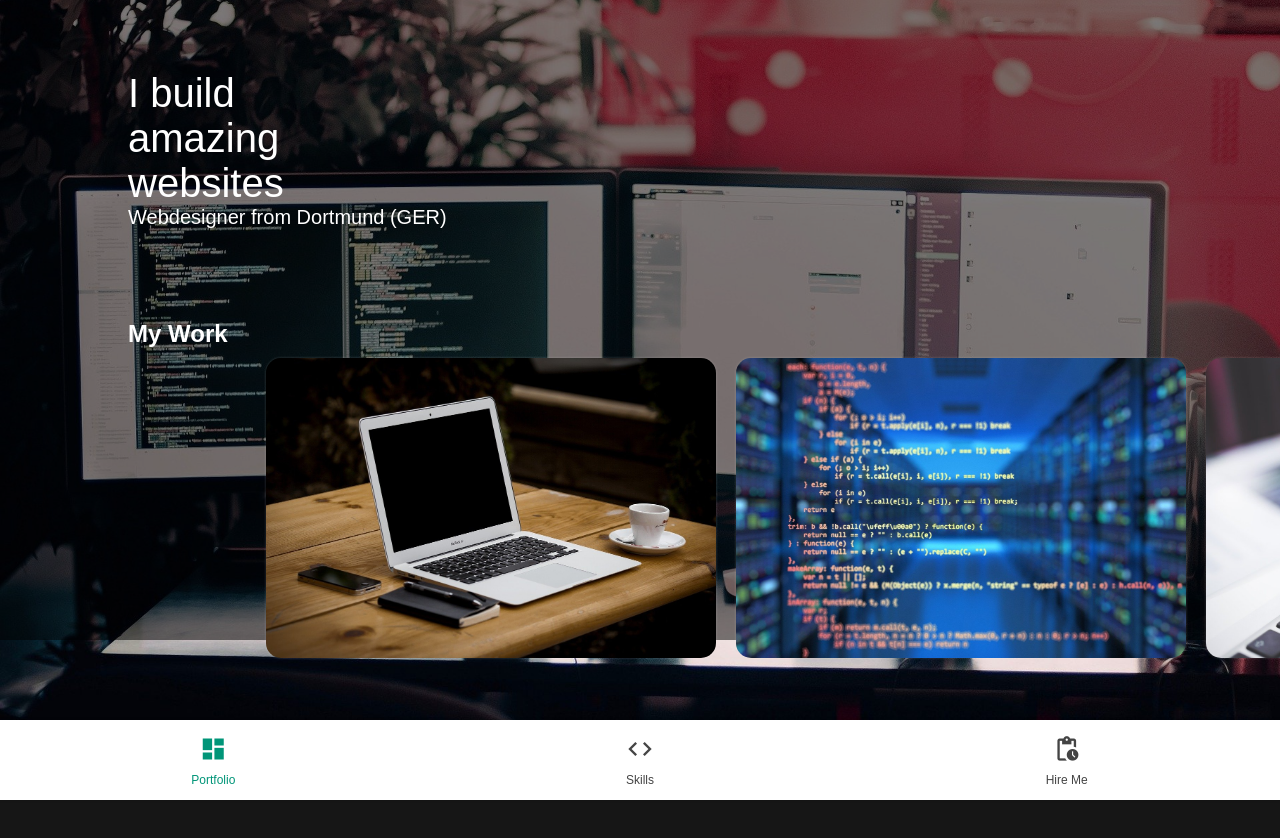
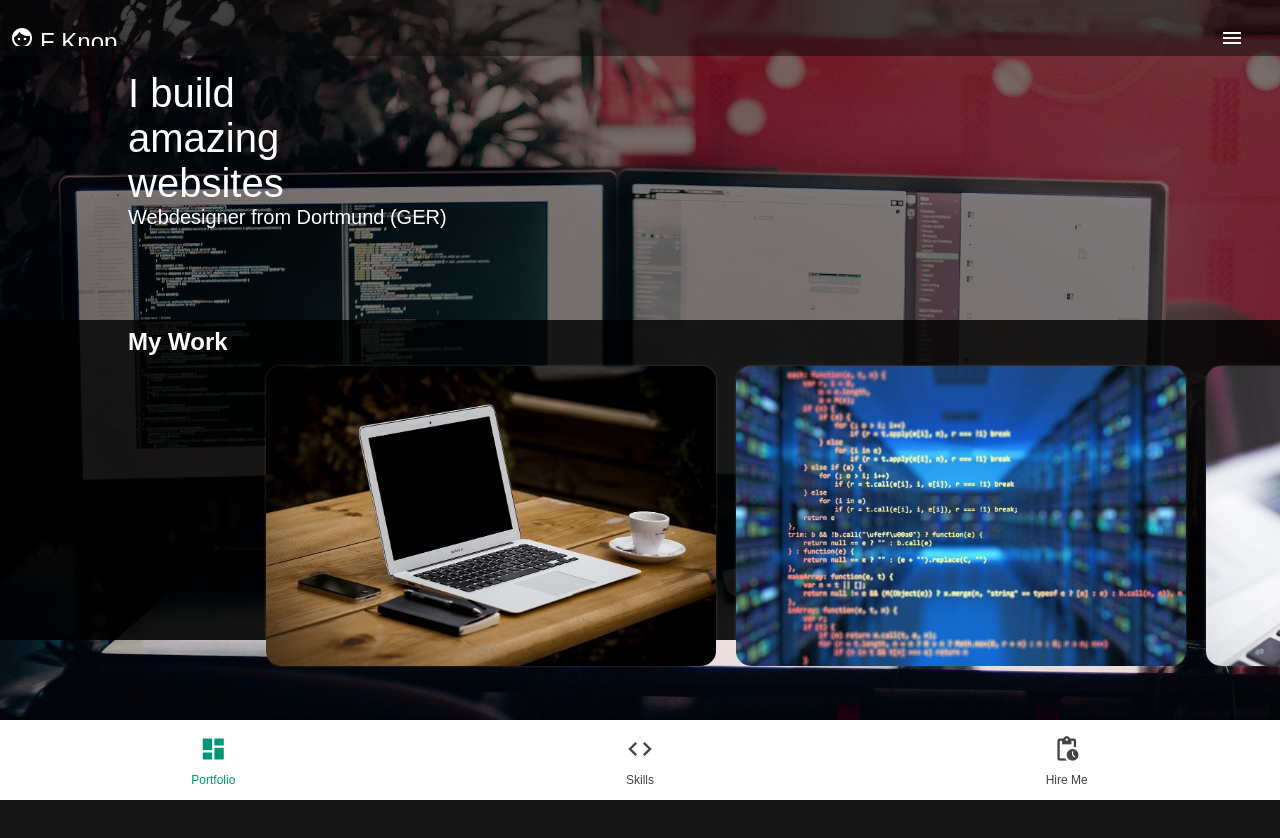
Before and after one commit to freddy2403/mobile_landigpage, a plain HTML site: page Developer LP/index.html in a window 1280 px wide. Shown: the top 838 px of the page. Drawn offline with nearby package versions, Linux system fonts and the light colour scheme.

Commit message:
Add files via upload
Added Header/Menu on the Top

```diff
--- a/Developer LP/index.html
+++ b/Developer LP/index.html
@@ -10,6 +10,15 @@
   </head>
   <body>
     <!-- Todo: Top Navigation Bar -->
+    <header>
+      <a href="#" class="header__link">
+        <i class="material-icons header__logo">face</i>
+        <span class="header__text">F Knop</span>
+      </a>
+      <a href="#" class="header__link">
+        <i class="material-icons header__menu">menu</i>
+      </a>
+    </header>
     <!-- Page Content starts here-->
     <div class="container">
       <section class="section__landing">
--- a/Developer LP/style.css
+++ b/Developer LP/style.css
@@ -23,9 +23,40 @@ body {
   margin: 0 0 var(--bottom-nav-space) 0; /* Making Space at the bottom*/
 }
 
+header {
+  position: fixed;
+  top: 0;
+  width: 100vw;
+  height: 7vh;
+  padding-top: 2vh;
+  background-color: rgba(10, 10, 10, 0.5);
+  display: flex;
+  justify-content: space-between;
+}
+
+.header__link {
+  font-size: 90%;
+  margin: 10px;
+  min-width: 50px;
+  overflow: hidden; /* No scrolling or text out of the box*/
+  white-space: nowrap; /* No linebreak in the text*/
+  font-family: sans-serif;
+  color: white;
+  text-decoration: none; /* No underline on links*/
+  -webkit-tap-highlight-color: transparent;
+  transition: background-color 0.1s ease-in-out;
+}
+
+.header__menu:hover {
+  background-color: rgba(244, 244, 244, 0.4);
+}
+
+
 h2 {
+  font-size: 3vh;
   text-align: left;
   margin-left: 10%;
+  margin-top: 1vh;
 }
 
 /* Navigation styling follows: */
@@ -117,7 +148,7 @@ h2 {
 .section__landing__bottom {
   height: 40vh;
   width: 100vw;
-  background-color: rgba(0, 0, 0, 0.5);
+  background-color: rgba(0, 0, 0, 0.9);
 
 }
 .slideshow {
```
